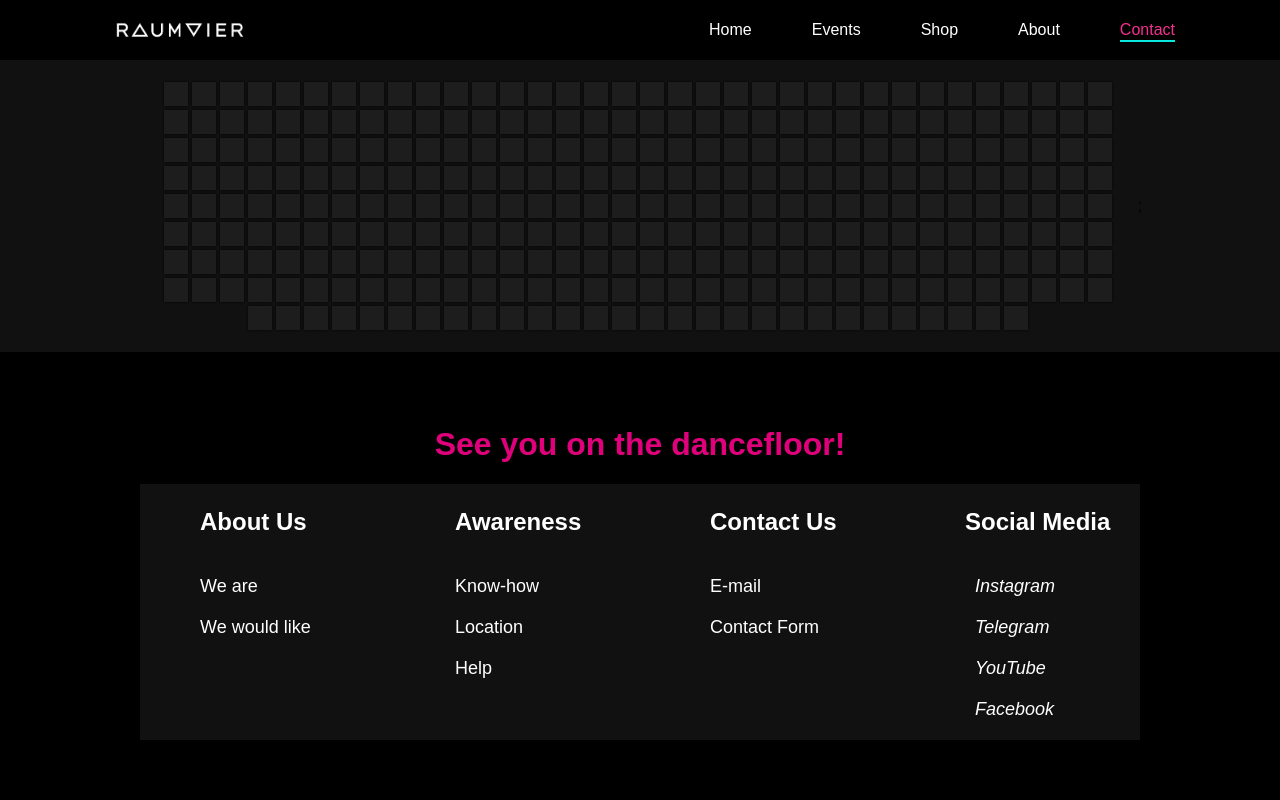
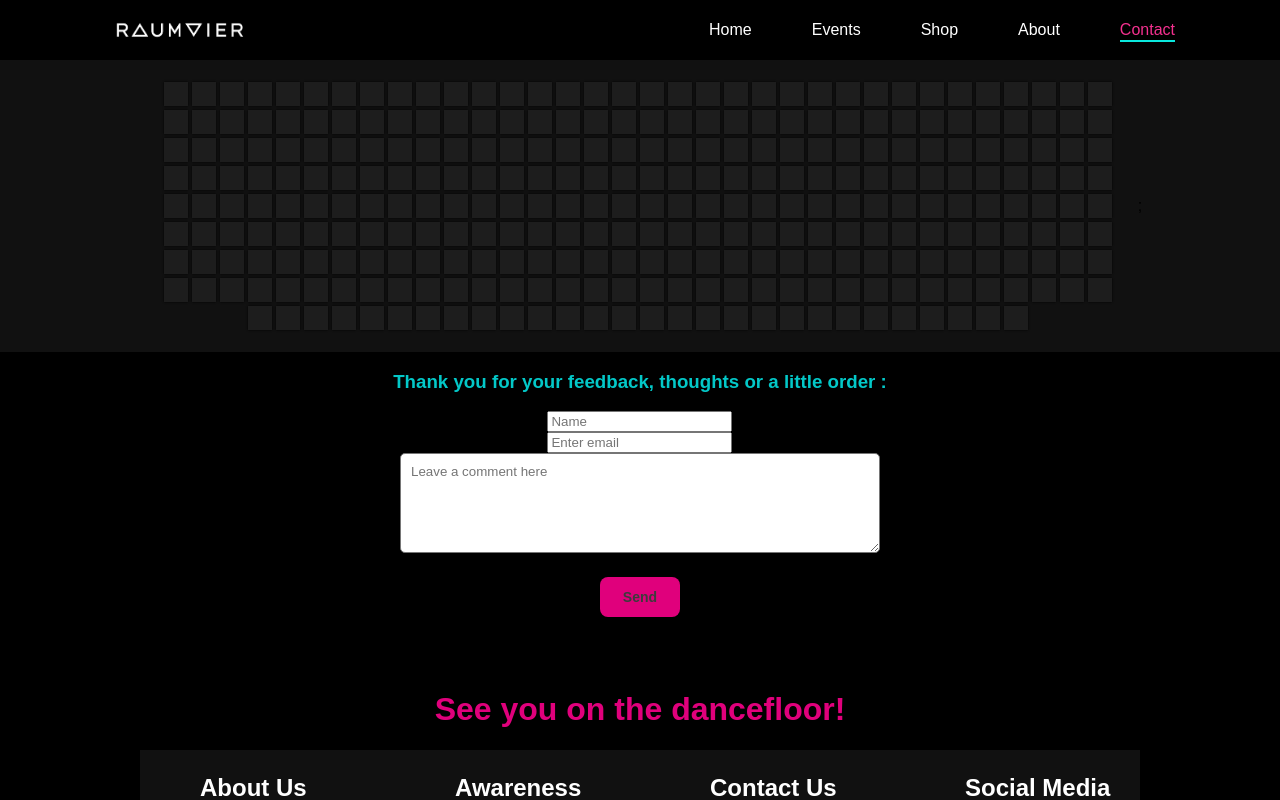
Before and after one commit to Sonickaa/R4_Events_FE, a React (Vite) app: page /contact in a window 1280 px wide. Shown: the top 800 px of the page. Built offline with nearby package versions, Linux system fonts and the light colour scheme.

Commit message:
ContactForm

```diff
--- a/package.json
+++ b/package.json
@@ -10,7 +10,9 @@
     "preview": "vite preview"
   },
   "dependencies": {
+    "@emailjs/browser": "^3.11.0",
     "react": "^18.2.0",
+    "react-bootstrap": "^2.9.1",
     "react-dom": "^18.2.0",
     "react-router-dom": "^6.18.0",
     "react-router-hash-link": "^2.4.3",
--- a/src/App.jsx
+++ b/src/App.jsx
@@ -3,12 +3,17 @@ import Footer from "./components/Footer";
 import React from "react";
 import "./App.css";
 import Navbar from "./components/Navbar";
+import { Navigate, Route, Routes } from "react-router-dom";
+import Contact from "./components/Contact";
 
 function App() {
   return (
     <>
       <Navbar />
       <HoverColor />
+      <Routes>
+        <Route path="/contact" element={<Contact />} />
+      </Routes>
       <Footer />
     </>
   );
--- /dev/null
+++ b/src/components/Contact.jsx
@@ -0,0 +1,67 @@
+import "./CSS/Contact.css";
+import { Button, Form, FloatingLabel } from "react-bootstrap";
+import { useRef } from "react";
+import emailjs from "@emailjs/browser";
+
+export default function Contact() {
+  const form = useRef();
+
+  const sendEmail = (e) => {
+    e.preventDefault();
+
+    emailjs
+      .sendForm(
+        "service_gbyawkj",
+        "template_jm0qq8b",
+        form.current,
+        "mY9UVnGPJXUvkCUu-"
+      )
+      .then(
+        (result) => {
+          console.log("email send worked", result.text);
+        },
+        (error) => {
+          console.log(error.text);
+        }
+      );
+    e.target.reset();
+  };
+
+  return (
+    <>
+      <div className="contact-main">
+        <div className="contact_container">
+          <h3 className="contact">
+            Thank you for your feedback, thoughts or a little order :
+          </h3>
+          <Form ref={form} onSubmit={sendEmail}>
+            <Form.Group className="mb-2" controlId="inlineFormInput">
+              <Form.Control type="text" placeholder="Name" name="user_name" />
+            </Form.Group>
+
+            <Form.Group className="mb-3" controlId="formBasicEmail">
+              <Form.Control
+                type="email"
+                placeholder="Enter email"
+                name="user_email"
+              />
+            </Form.Group>
+
+            <FloatingLabel controlId="floatingTextarea2">
+              <Form.Control
+                className="message_field"
+                as="textarea"
+                placeholder="Leave a comment here"
+                name="user_subject"
+              />
+            </FloatingLabel>
+
+            <Button onSubmit={sendEmail} className="send_button" type="submit">
+              Send
+            </Button>
+          </Form>
+        </div>
+      </div>
+    </>
+  );
+}
--- a/src/components/Navbar.jsx
+++ b/src/components/Navbar.jsx
@@ -26,10 +26,10 @@ const Navbar = () => {
               <NavLink to="/">Home</NavLink>
             </li>
             <li>
-              <NavLink to="/blog">Events</NavLink>
+              <NavLink to="/events">Events</NavLink>
             </li>
             <li>
-              <NavLink to="/projects">Shop</NavLink>
+              <NavLink to="/shop">Shop</NavLink>
             </li>
             <li>
               <NavLink to="/about">About</NavLink>
--- /dev/null
+++ b/src/components/css/Contact.css
@@ -0,0 +1,49 @@
+.contact-main {
+  display: flex;
+  justify-content: center;
+  align-items: center;
+  background-color: black;
+}
+
+.contact_container {
+  /*   width: 50%; */
+  text-align: center;
+  color: white;
+  background-color: black;
+}
+.contact_container h3 {
+  color: #03c8c8;
+}
+
+.contact_container {
+  color: white;
+  background-color: black;
+}
+
+.message_field {
+  height: 100px;
+  width: 480px;
+  padding: 10px;
+  border-radius: 5px;
+  outline: none;
+}
+
+.send_button {
+  background-color: #e0007c;
+  border-radius: 8px;
+  border-style: none;
+  color: #3c3c3c;
+  cursor: pointer;
+  font-size: 14px;
+  font-weight: 600;
+  width: 80px;
+  height: 40px;
+  margin-top: 20px;
+  padding: 10px;
+  transition: color 100ms;
+}
+
+.send_button:hover {
+  background-color: #3affff;
+  color: black;
+}
```
Also changed, not shown: 1 other file (tests, documents, lock files or other folders).
